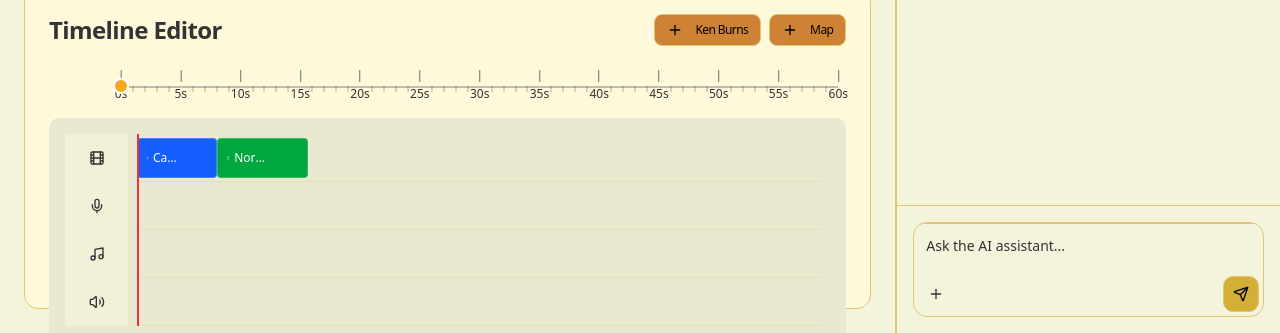
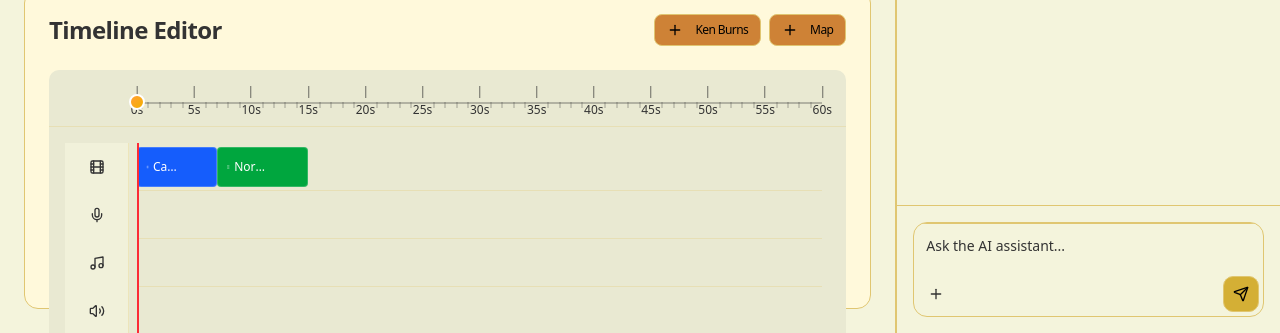
Before and after one commit to keremk/tutopanda, a Next.js app in the folder client/: page /edit in a window 1280 px wide. Shown: the part 467-800 px from the top of the page. Built offline with nearby package versions, Linux system fonts and the light colour scheme; a web font is replaced by a local one.

Commit message:
fix: timelineslider is now aligned with the beginning of tracks

```diff
--- a/client/src/components/interactive-timeline-editor.tsx
+++ b/client/src/components/interactive-timeline-editor.tsx
@@ -1,7 +1,6 @@
 import React, { useState } from 'react';
 import { Button } from '@/components/ui/button';
 import { Card, CardContent, CardHeader, CardTitle } from '@/components/ui/card';
-import { TimelineSlider } from '@/components/timeline-slider';
 import { TimelineTracks } from '@/components/timeline-tracks';
 import { Plus } from 'lucide-react';
 import { type Timeline } from '@/schema';
@@ -46,9 +45,6 @@ export default function InteractiveTimelineEditor({
   });
 
 
-  const minTimelineDuration = 60;
-  const actualDuration = Math.max(timeline.duration, minTimelineDuration);
-
   return (
     <Card className="w-full h-full flex flex-col">
       <CardHeader className="shrink-0">
@@ -76,24 +72,8 @@ export default function InteractiveTimelineEditor({
           </div>
         </CardTitle>
       </CardHeader>
-      <CardContent className="flex-1 flex flex-col space-y-4 min-h-0">
-        {/* TimelineSlider - Fixed at top */}
-        <div className="shrink-0">
-          <div className="flex">
-            {/* Spacer for icon column */}
-            <div className="w-16 shrink-0"></div>
-            {/* TimelineSlider aligned with tracks */}
-            <div className="flex-1 px-2">
-              <TimelineSlider
-                currentTime={currentTime}
-                duration={actualDuration}
-                onSeek={onSeek}
-              />
-            </div>
-          </div>
-        </div>
-
-        {/* TimelineTracks with ScrollArea */}
+      <CardContent className="flex-1 flex flex-col min-h-0">
+        {/* TimelineTracks with integrated slider */}
         <div className="flex-1 min-h-0">
           <TimelineTracks
             timeline={timeline}
--- a/client/src/components/timeline-tracks.tsx
+++ b/client/src/components/timeline-tracks.tsx
@@ -4,6 +4,7 @@ import { ScrollArea } from '@/components/ui/scroll-area';
 import { Tooltip, TooltipContent, TooltipTrigger } from '@/components/ui/tooltip';
 import { Trash2, GripVertical, Film, Mic, Music, Volume2 } from 'lucide-react';
 import { type Timeline, type TimelineComponent } from '@/schema';
+import { cn } from '@/lib/utils';
 
 interface TimelineChannel {
   id: string;
@@ -61,6 +62,7 @@ interface TimelineTracksProps {
   onSeek: (time: number) => void;
   onRemoveComponent: (id: string) => void;
   onUpdateComponent: (id: string, updates: { startTime?: number; duration?: number }) => void;
+  className?: string;
 }
 
 export function TimelineTracks({
@@ -71,11 +73,22 @@ export function TimelineTracks({
   onSeek,
   onRemoveComponent,
   onUpdateComponent,
+  className,
 }: TimelineTracksProps) {
   const timelineRef = useRef<HTMLDivElement>(null);
+  const sliderRef = useRef<HTMLDivElement>(null);
   const [timelineWidth, setTimelineWidth] = useState(800);
+  const [isDraggingSlider, setIsDraggingSlider] = useState(false);
+  const [sliderDragStartX, setSliderDragStartX] = useState(0);
+  const [sliderDragStartTime, setSliderDragStartTime] = useState(0);
+
   const minTimelineDuration = 60; // 1 minute minimum
-  const actualDuration = Math.max(timeline.duration, minTimelineDuration);
+
+  // Calculate dynamic duration based on actual clip content
+  const maxClipEndTime = timeline.components.length > 0
+    ? Math.max(...timeline.components.map(c => c.startTime + c.duration))
+    : 0;
+  const actualDuration = Math.max(maxClipEndTime, minTimelineDuration);
   const pixelsPerSecond = actualDuration > 0 ? timelineWidth / actualDuration : timelineWidth / minTimelineDuration;
   const snapThreshold = 0.5; // seconds
   const channelHeight = 48;
@@ -216,6 +229,51 @@ export function TimelineTracks({
     });
   }, [setDragState]);
 
+  // Slider-specific handlers
+  const handleSliderMouseDown = useCallback((e: React.MouseEvent) => {
+    e.preventDefault();
+    e.stopPropagation();
+
+    if (!sliderRef.current) return;
+
+    const rect = sliderRef.current.getBoundingClientRect();
+    const x = e.clientX - rect.left;
+
+    setIsDraggingSlider(true);
+    setSliderDragStartX(x);
+    setSliderDragStartTime(currentTime);
+  }, [currentTime]);
+
+  const handleSliderMouseMove = useCallback((e: MouseEvent) => {
+    if (!isDraggingSlider || !sliderRef.current) return;
+
+    const rect = sliderRef.current.getBoundingClientRect();
+    const x = e.clientX - rect.left;
+    const deltaX = x - sliderDragStartX;
+    const deltaPercent = (deltaX / rect.width) * 100;
+    const deltaTime = (deltaPercent / 100) * actualDuration;
+
+    const newTime = Math.max(0, Math.min(actualDuration, sliderDragStartTime + deltaTime));
+    onSeek(newTime);
+  }, [isDraggingSlider, sliderDragStartX, sliderDragStartTime, actualDuration, onSeek]);
+
+  const handleSliderMouseUp = useCallback(() => {
+    setIsDraggingSlider(false);
+  }, []);
+
+  const handleSliderTimelineClick = useCallback((e: React.MouseEvent) => {
+    if (isDraggingSlider) return;
+
+    if (!sliderRef.current) return;
+
+    const rect = sliderRef.current.getBoundingClientRect();
+    const x = e.clientX - rect.left;
+    const percent = (x / rect.width) * 100;
+    const newTime = Math.max(0, Math.min((percent / 100) * actualDuration, actualDuration));
+
+    onSeek(newTime);
+  }, [isDraggingSlider, actualDuration, onSeek]);
+
   useEffect(() => {
     if (dragState.isDragging) {
       document.addEventListener('mousemove', handleMouseMove);
@@ -227,17 +285,109 @@ export function TimelineTracks({
     }
   }, [dragState.isDragging, handleMouseMove, handleMouseUp]);
 
+  // Add slider mouse move and mouse up listeners to document when dragging
+  useEffect(() => {
+    if (isDraggingSlider) {
+      document.addEventListener('mousemove', handleSliderMouseMove);
+      document.addEventListener('mouseup', handleSliderMouseUp);
+
+      return () => {
+        document.removeEventListener('mousemove', handleSliderMouseMove);
+        document.removeEventListener('mouseup', handleSliderMouseUp);
+      };
+    }
+  }, [isDraggingSlider, handleSliderMouseMove, handleSliderMouseUp]);
+
   const handleTimelineClick = (e: React.MouseEvent) => {
     if (dragState.isDragging) return;
 
     const rect = e.currentTarget.getBoundingClientRect();
     const x = e.clientX - rect.left;
     const time = pixelsToTime(x);
-    onSeek(Math.max(0, Math.min(time, timeline.duration)));
+    onSeek(Math.max(0, Math.min(time, actualDuration)));
   };
 
+  // Calculate playhead position for slider
+  const playheadPercent = actualDuration > 0 ? (currentTime / actualDuration) * 100 : 0;
+
   return (
-    <div className="bg-muted rounded-lg overflow-hidden" style={{ maxHeight: `${totalTimelineHeight + 32}px` }}>
+    <div className={cn("bg-muted rounded-lg overflow-hidden", className)}>
+      {/* Timeline Slider Section */}
+      <div className="p-4 pb-2 border-b border-border/30">
+        <div className="flex">
+          {/* Spacer for icon column alignment */}
+          <div className="w-16 shrink-0"></div>
+
+          {/* TimelineSlider aligned with tracks */}
+          <div className="flex-1 px-2">
+            <div
+              ref={sliderRef}
+              className="relative h-8 cursor-pointer"
+              onClick={handleSliderTimelineClick}
+            >
+              {/* Progress line background (full width, darker) */}
+              <div className="absolute top-4 left-0 right-0 h-0.5 bg-muted-foreground/30" />
+
+              {/* Progress line (played portion, orange/yellow) */}
+              <div
+                className="absolute top-4 left-0 h-0.5 bg-gradient-to-r from-orange-400 to-yellow-500 transition-all"
+                style={{ width: `${playheadPercent}%` }}
+              />
+
+              {/* Major markers every 5 seconds */}
+              {Array.from({ length: Math.floor(actualDuration / 5) + 1 }, (_, i) => {
+                const seconds = i * 5;
+                const position = (seconds / actualDuration) * 100;
+                return (
+                  <div
+                    key={`major-${seconds}`}
+                    className="absolute flex flex-col items-center pointer-events-none"
+                    style={{ left: `${position}%`, transform: 'translateX(-50%)' }}
+                  >
+                    <div className="w-px h-3 bg-muted-foreground/70 mb-1"></div>
+                    <span className="text-xs text-muted-foreground">
+                      {seconds}s
+                    </span>
+                  </div>
+                );
+              })}
+
+              {/* Minor ticks every 1 second */}
+              {Array.from({ length: Math.floor(actualDuration) + 1 }, (_, i) => {
+                if (i % 5 === 0) return null; // Skip major markers
+                const position = (i / actualDuration) * 100;
+                return (
+                  <div
+                    key={`minor-${i}`}
+                    className="absolute w-px h-1.5 bg-muted-foreground/40 pointer-events-none"
+                    style={{
+                      left: `${position}%`,
+                      transform: 'translateX(-50%)',
+                      top: '16px'
+                    }}
+                  />
+                );
+              })}
+
+              {/* Draggable playhead circle */}
+              <div
+                className="absolute top-4 z-10 cursor-grab active:cursor-grabbing"
+                style={{
+                  left: `${playheadPercent}%`,
+                  transform: 'translate(-50%, -50%)'
+                }}
+                onMouseDown={handleSliderMouseDown}
+              >
+                <div className="w-4 h-4 rounded-full bg-gradient-to-br from-orange-400 to-yellow-500 border-2 border-white shadow-lg hover:scale-110 transition-transform">
+                  <div className="w-full h-full rounded-full bg-gradient-to-br from-white/20 to-transparent" />
+                </div>
+              </div>
+            </div>
+          </div>
+        </div>
+      </div>
+
+      {/* Timeline Tracks Section */}
       <ScrollArea style={{ height: `${totalTimelineHeight + 32}px` }}>
         <div className="relative p-4">
           <div className="flex">
```
